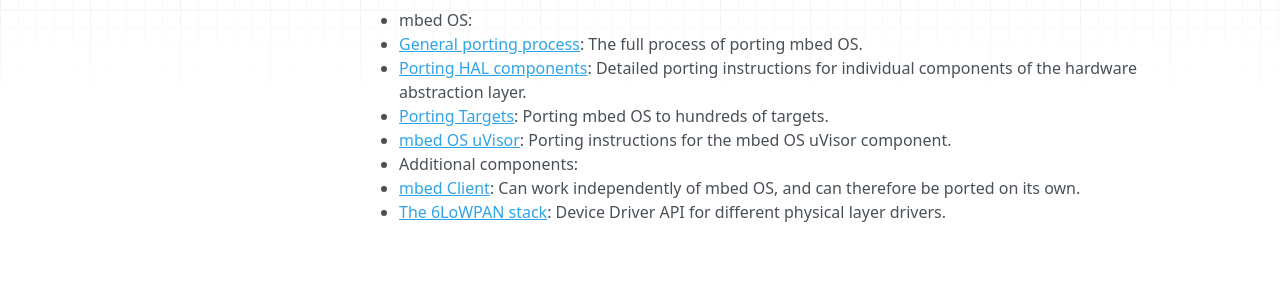
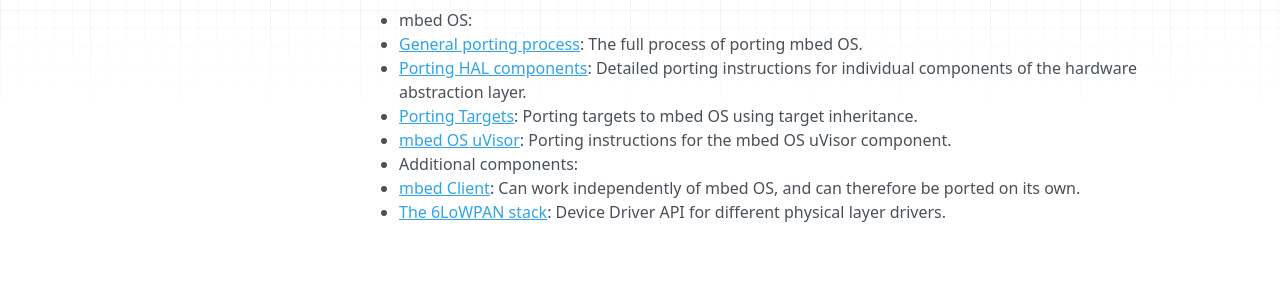
Before and after one commit to pan-/Porting_Guide, an MkDocs documentation site: the page built from Docs/index.md, in a window 1280 px wide. Shown: the part 206-506 px from the top of the page. Built offline with MkDocs 1.6.1, drawn with Linux system fonts in a browser that asks for light colours; nearby versions of some CDN libraries; old or Windows-style settings are respelled for this version of MkDocs.

Commit message:
Changing the targets description

```diff
--- a/Docs/index.md
+++ b/Docs/index.md
@@ -5,7 +5,7 @@ The mbed Porting Guide walks you through porting mbed products to Cortex-M based
 * mbed OS:
   * [General porting process](): The full process of porting mbed OS.
   * [Porting HAL components](): Detailed porting instructions for individual components of the hardware abstraction layer.
-  * [Porting Targets](): Porting mbed OS to hundreds of targets.
+  * [Porting Targets](): Porting targets to mbed OS using target inheritance.
 * [mbed OS uVisor](): Porting instructions for the mbed OS uVisor component.
 * Additional components:
   * [mbed Client](): Can work independently of mbed OS, and can therefore be ported on its own.
```
